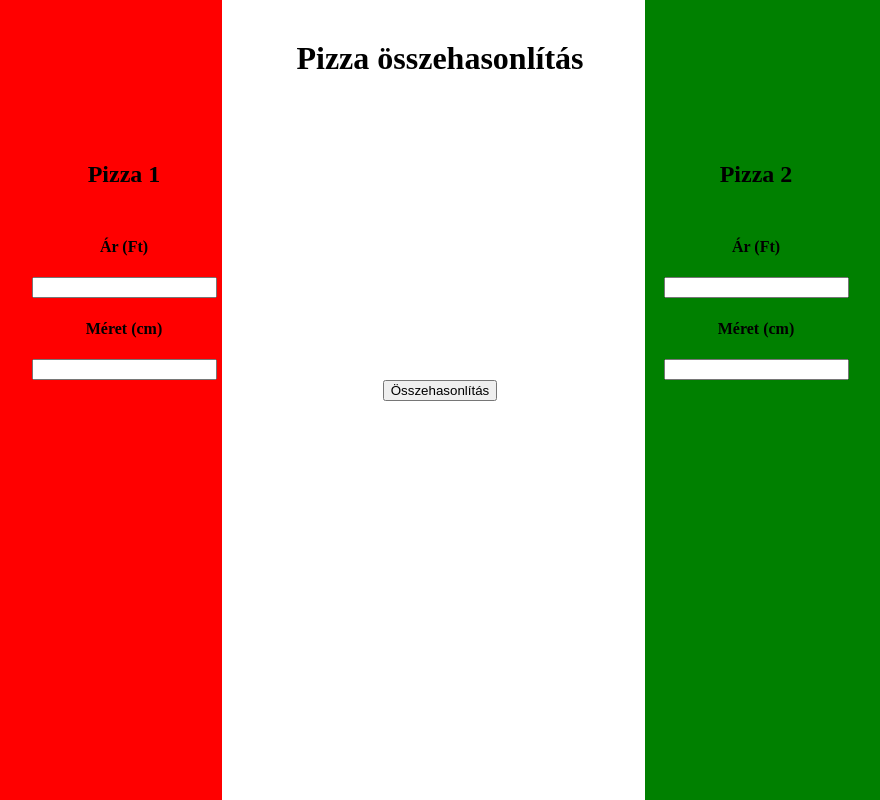
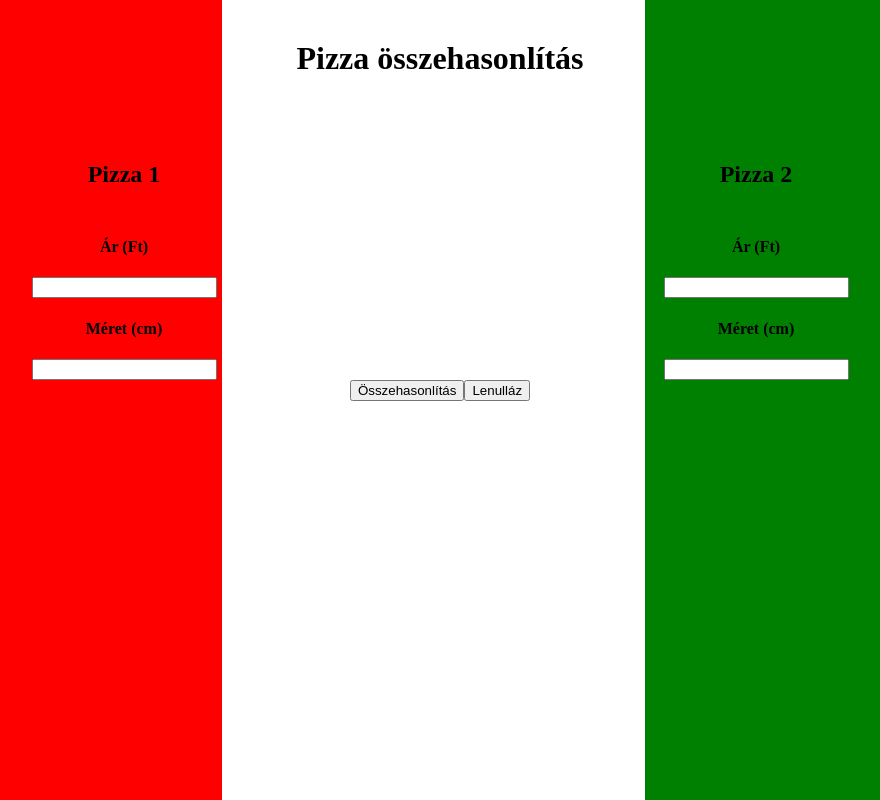
Before and after one commit to Kpeti962/reactPizzaComparison, a React (Create React App) app: page / in a window 1280 px wide. Shown: the whole page, without its empty margins (200-1080 px from the left). Built offline with nearby package versions, Linux system fonts and the light colour scheme.

Commit message:
small changes

```diff
--- a/src/components/ComparisonPage.js
+++ b/src/components/ComparisonPage.js
@@ -23,31 +23,12 @@ const ComparisonPage = () => {
     setSizeInput2(e.target.valueAsNumber);
   };
 
-/*    const firstPizzaDistrict = () => {
-    (priceInput / ((sizeInput / 2) ** 2 * Math.PI)).toFixed(2)
-  }
-   const secondPizzaDistrict = () => {
-    (priceInput2 / ((sizeInput2 / 2) ** 2 * Math.PI)).toFixed(2)
-  }  */
+
 
   const getResults = (e) => {
+    e.preventDefault();
 
-/*     if (
-       priceInput === "" ||
-       priceInput2 === "" ||
-      sizeInput === "" ||
-      sizeInput2 === "" &&
-      priceInput < 0 ||
-      priceInput2 < 0 ||
-      sizeInput < 0 ||
-      sizeInput2 < 0
-    ) {
-      alert("Írj be pozitív értéket minden mezőbe");
-
-    } else {
-
-    } */
-    e.preventDefault();
+    if (priceInput > 0 && priceInput2 > 0 && sizeInput > 0 && sizeInput2 > 0) {
       setResult(
         `${(priceInput / ((sizeInput / 2) ** 2 * Math.PI)).toFixed(2)} Ft/cm²`
       );
@@ -60,7 +41,26 @@ const ComparisonPage = () => {
         : setResultAnnouncement("A második pizza jobban megéri");
         document.getElementById("announcement").classList.remove("hidden");
         document.querySelector(".results").classList.remove("hidden");
+        if(setResult === setResult2) {
+          setResultAnnouncement("Ugyanannyiba kerül mindkét pizza")
+        }
+    } else {
+      setResult("");
+      setResult2("");
+      setResultAnnouncement("Nincs eredmény")
+      alert("Minden mezőbe pozitív értéket írj!")
+    }
   };
+
+  const resetHandler = () =>{
+    setPriceInput("");
+    setPriceInput2("");
+    setSizeInput("");
+    setSizeInput2("");
+    setResult("");
+    setResult2("");
+    setResultAnnouncement("");
+  }
 
 
 
@@ -96,7 +96,7 @@ const ComparisonPage = () => {
       </div>
       <div className="compareBtn">
         <button onClick={getResults}>Összehasonlítás</button>
-    {/*   <button onClick={deleteHandler}>Lenulláz</button> */}
+       <button onClick={resetHandler}>Lenulláz</button>
         <h4 id="announcement">{resultAnnouncement}</h4>
       </div>
      <div className="results">
```
Lines whose indentation alone changed are shown as unchanged.
